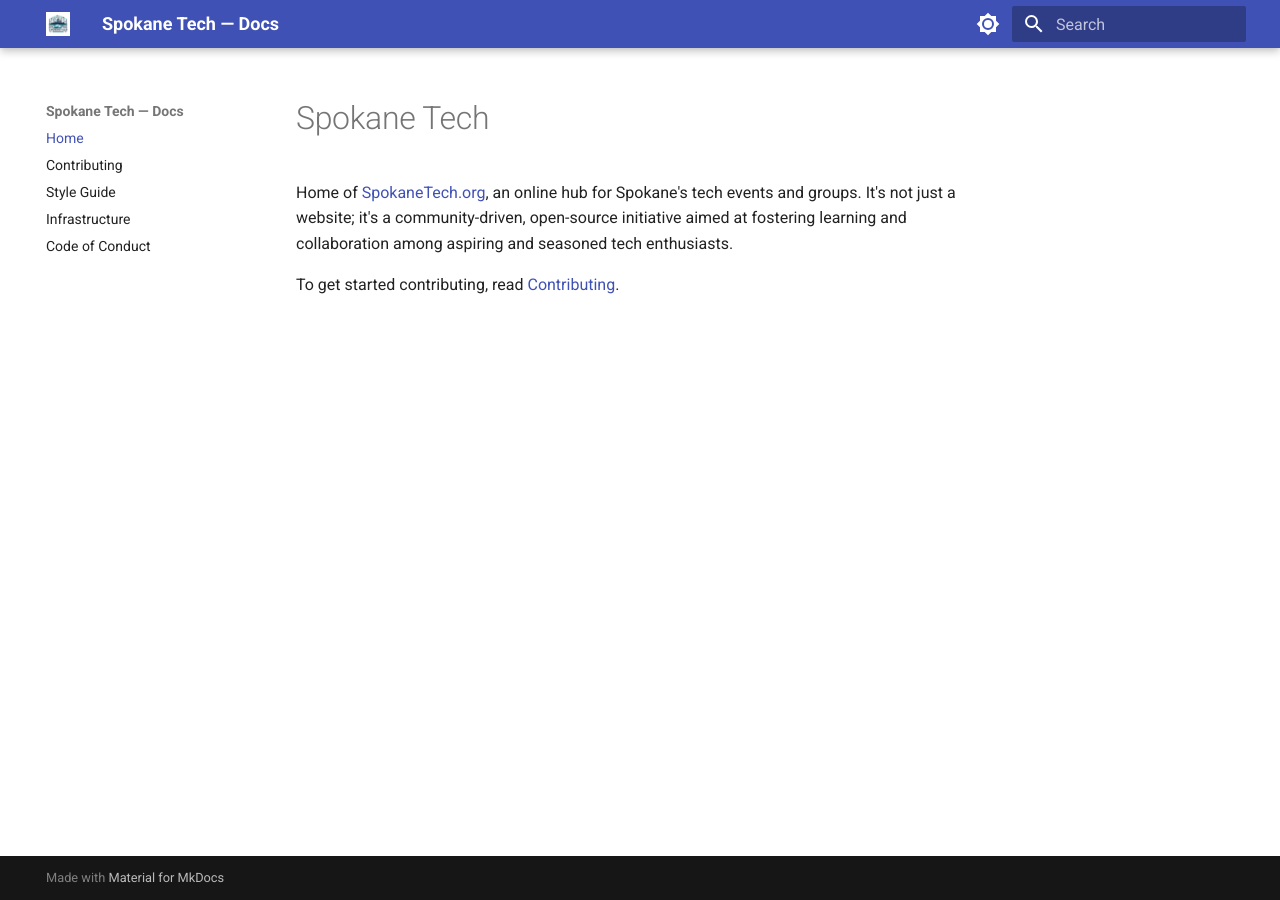
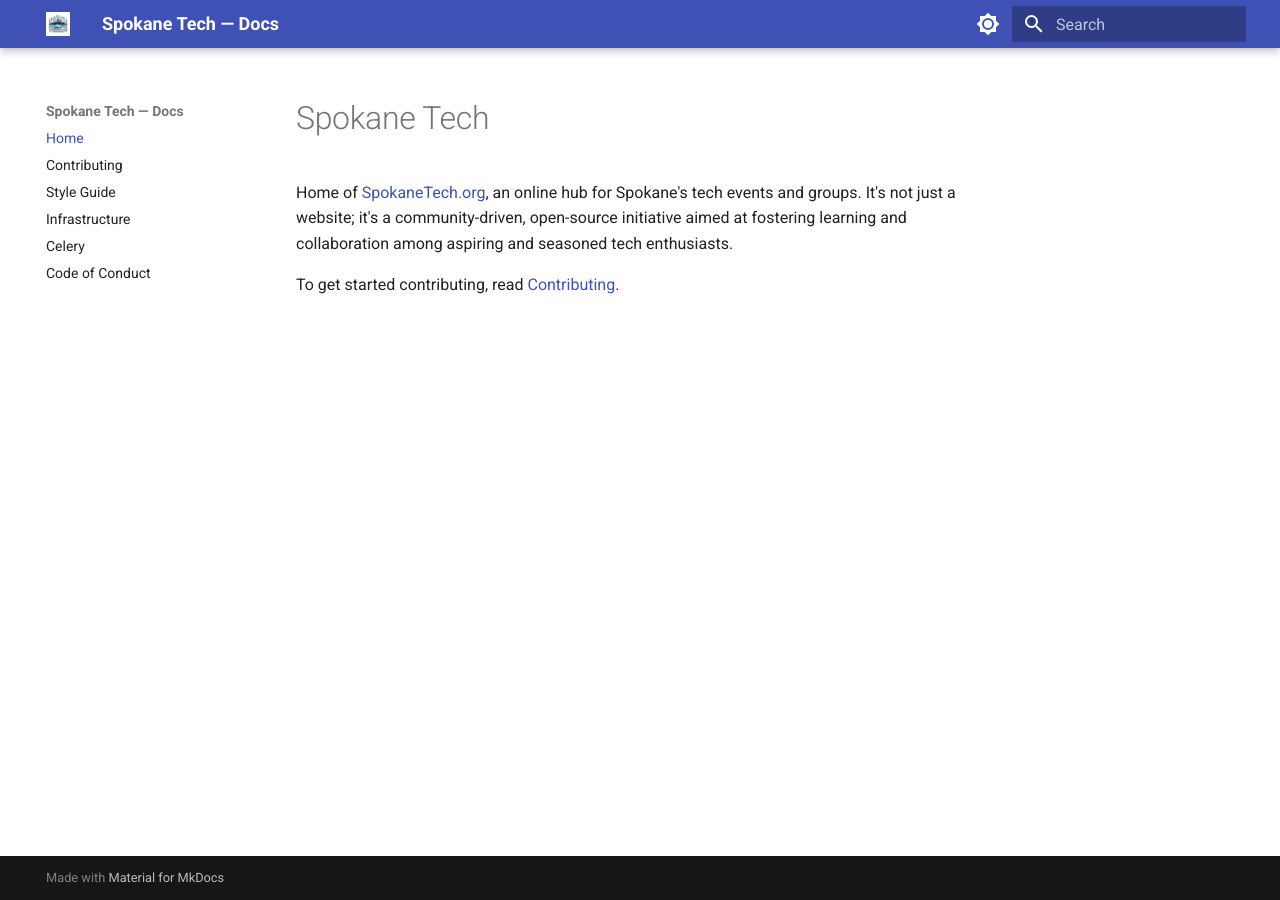
Before and after one commit to SpokaneTech/SpokaneTech_Py, an MkDocs documentation site: the page built from docs/index.md, in a window 1280 px wide. Built offline with MkDocs 1.6.1 and Material for MkDocs 9.7.7, drawn with Linux system fonts in a browser that asks for light colours.

Commit message:
Add Celery.md to docs nav

```diff
--- a/mkdocs.yml
+++ b/mkdocs.yml
@@ -24,6 +24,7 @@
     - navigation.top
 
 markdown_extensions:
+  - attr_list
   - pymdownx.snippets:
       base_path: !relative $config_dir
 
@@ -32,6 +33,7 @@
   - Contributing: CONTRIBUTING.md
   - Style Guide: STYLE_GUIDE.md
   - Infrastructure: infrastructure.md
+  - Celery: celery.md
   - Code of Conduct: CODE_OF_CONDUCT.md
 
 extra_css:
```
